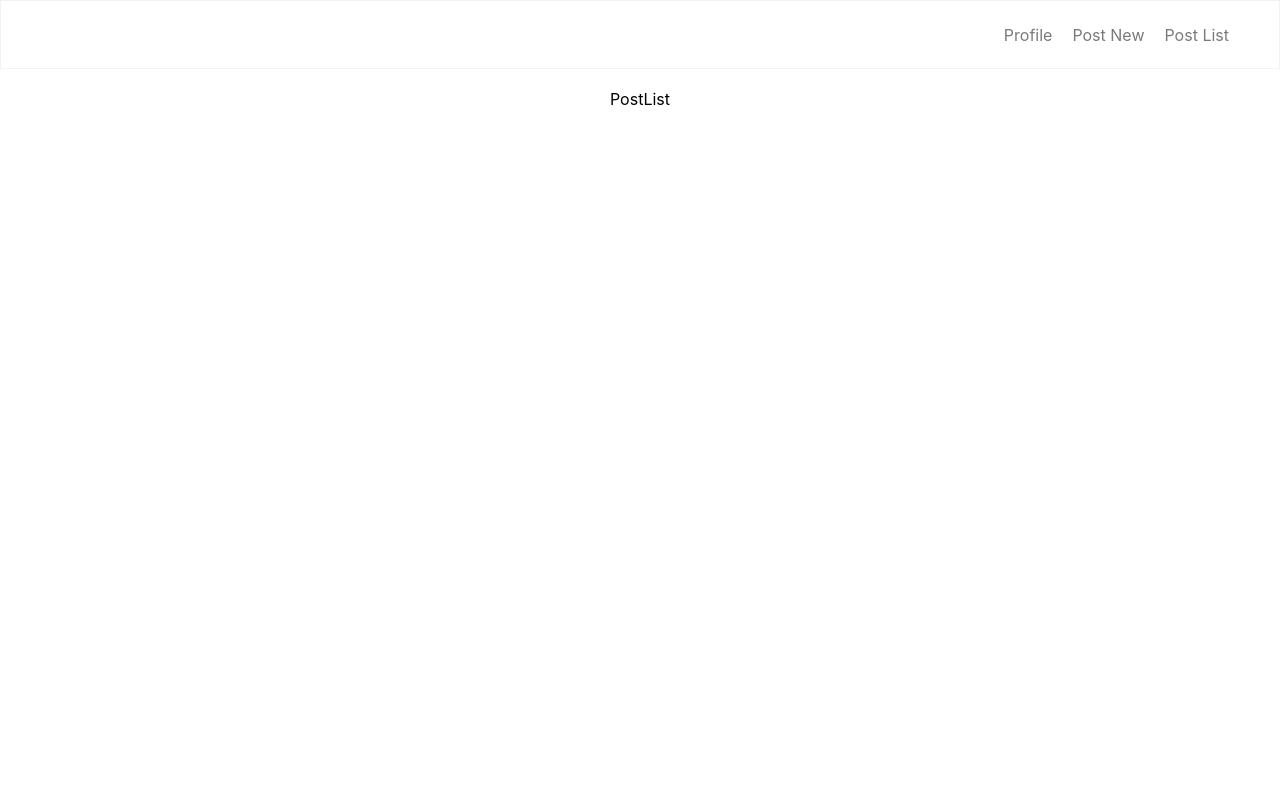
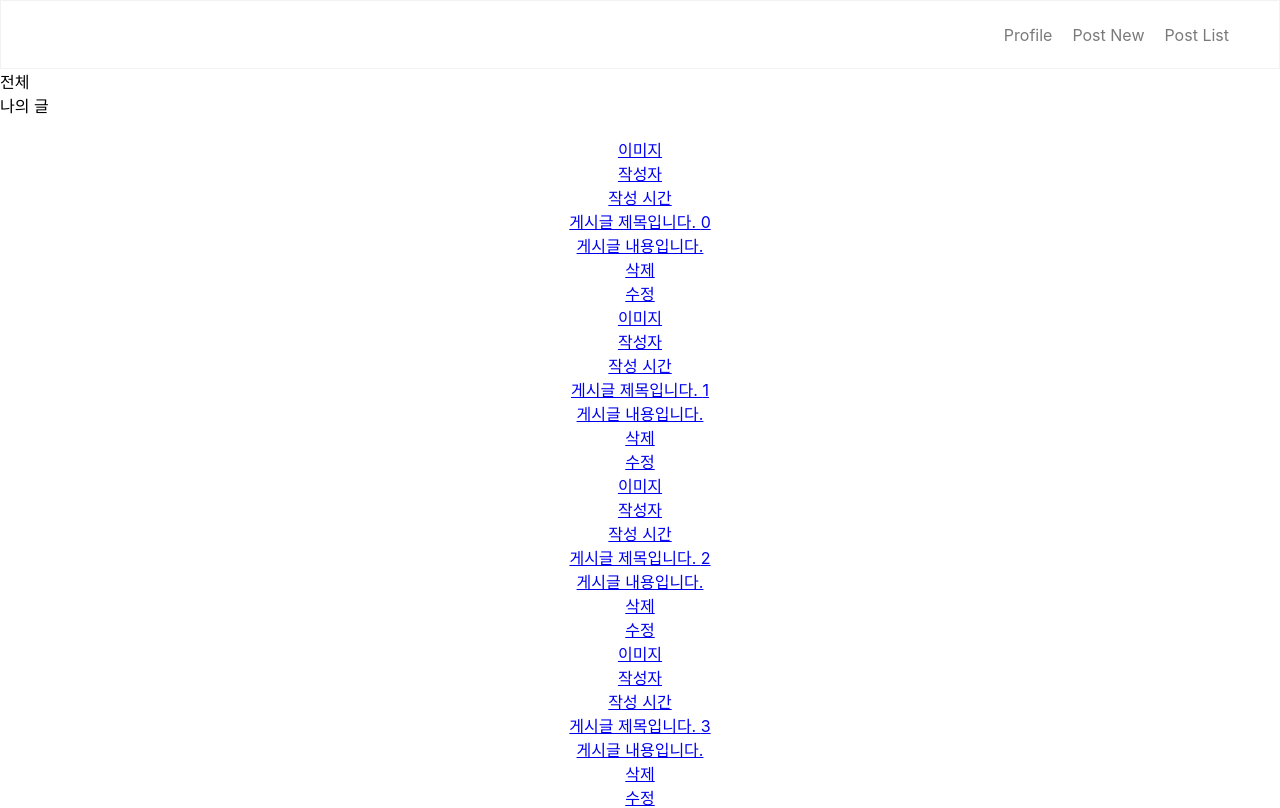
Before and after one commit to seon-mikim/blog, a React (Create React App) app: page / in a window 1280 px wide. Shown: the top 808 px of the page. Built offline with nearby package versions, Linux system fonts and the light colour scheme.

Commit message:
feat: PostList, MainPage 컴포넌트 구현
- 하드코딩 처리
- PostNavigation 구현

```diff
--- a/src/components/PostList/PostList.tsx
+++ b/src/components/PostList/PostList.tsx
@@ -1,9 +1,28 @@
-import React from 'react'
+import React from 'react';
+import { Link } from 'react-router-dom';
 
 const PostList = () => {
-	return (
-		<div className='post__list'>PostList</div>
-	)
-}
+  return (
+    <div className="post__list">
+      {[...Array(10)].map((e, index) => (
+        <div className="post__box" key={index}>
+					<Link to={`/posts/${index}`}>
+						<div className='post__profile-box'>
+							<div className='post__profile'>이미지</div>
+							<div className='post__author-name'>작성자</div>
+							<div className='post__date'>작성 시간</div>
+						</div>
+						<div className='post__title'>게시글 제목입니다. {index}</div>
+						<div className='post__content'>게시글 내용입니다.</div>
+						<div className="post__setting-box">
+							<div className="post__delete">삭제</div>
+							<div className="post__edit">수정</div>
+						</div>
+          </Link>
+        </div>
+      ))}
+    </div>
+  );
+};
 
-export default PostList
+export default PostList;
--- a/src/pages/MainPage.tsx
+++ b/src/pages/MainPage.tsx
@@ -3,8 +3,13 @@ import React from 'react'
 
 const MainPage = () => {
 	return (
-
+		<>
+			<div className='post__navigation'>
+				<div className='post__navigation--active'>전체</div>
+				<div>나의 글</div>
+			</div>
 		<PostList/>
+		</>
 	)
 }
 
```
